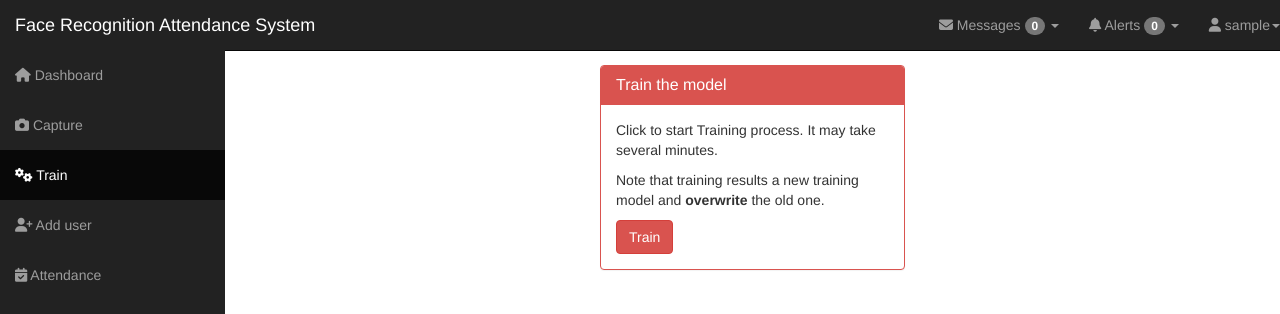
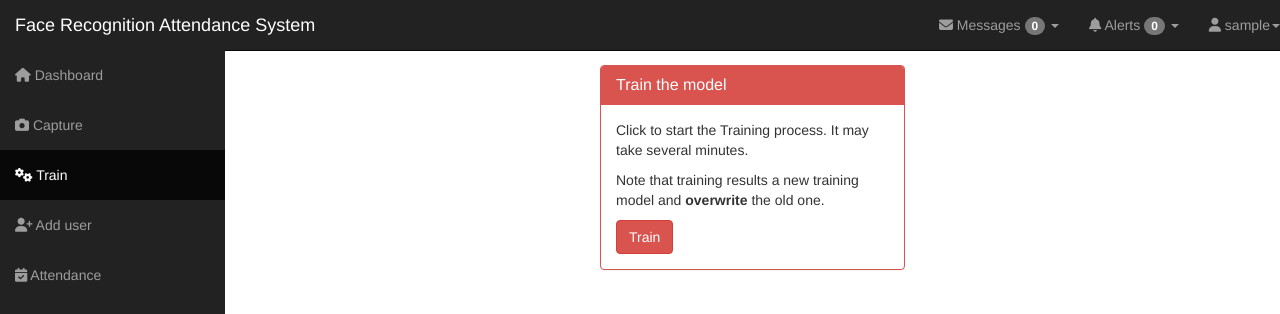
Before and after one commit to YuHengKit/FaceRecognitionAttendanceSystem, a Django app: page /train/ in a window 1280 px wide. Shown: the top 314 px of the page. Run offline with Django 3.2, Linux system fonts and the light colour scheme; the visitor is signed in with stand-in values (Sample User, id 1); grey boxes labelled with a size stand in for pictures from a placeholder-image service; parts of the project's set-up code (start-up, migrations or seed data) failed here and were passed over; some libraries are stand-ins or nearby versions.

Commit message:
Update train.html

```diff
--- a/templates/train.html
+++ b/templates/train.html
@@ -9,7 +9,7 @@
         <div class="col-lg-4">
             <div class="alert alert-dismissable alert-warning">
                 <button type="button" class="close" data-dismiss="alert">×</button>
-                <strong>Untrained! </strong>You need train the model.
+                <strong>Untrained! </strong>You need train the model!
                 <a href="#" class="alert-link">Afterwards, you can recognize by camera or photo.</a>
             </div>
         </div>
@@ -23,7 +23,7 @@
             </div>
             <div class="panel-body">
                 <p>
-                    Click to start Training process. It may take several minutes.
+                    Click to start the Training process. It may take several minutes.
                 </p>
                 <p>
                     Note that training results a new training model and <strong>overwrite</strong> the old one.
```
